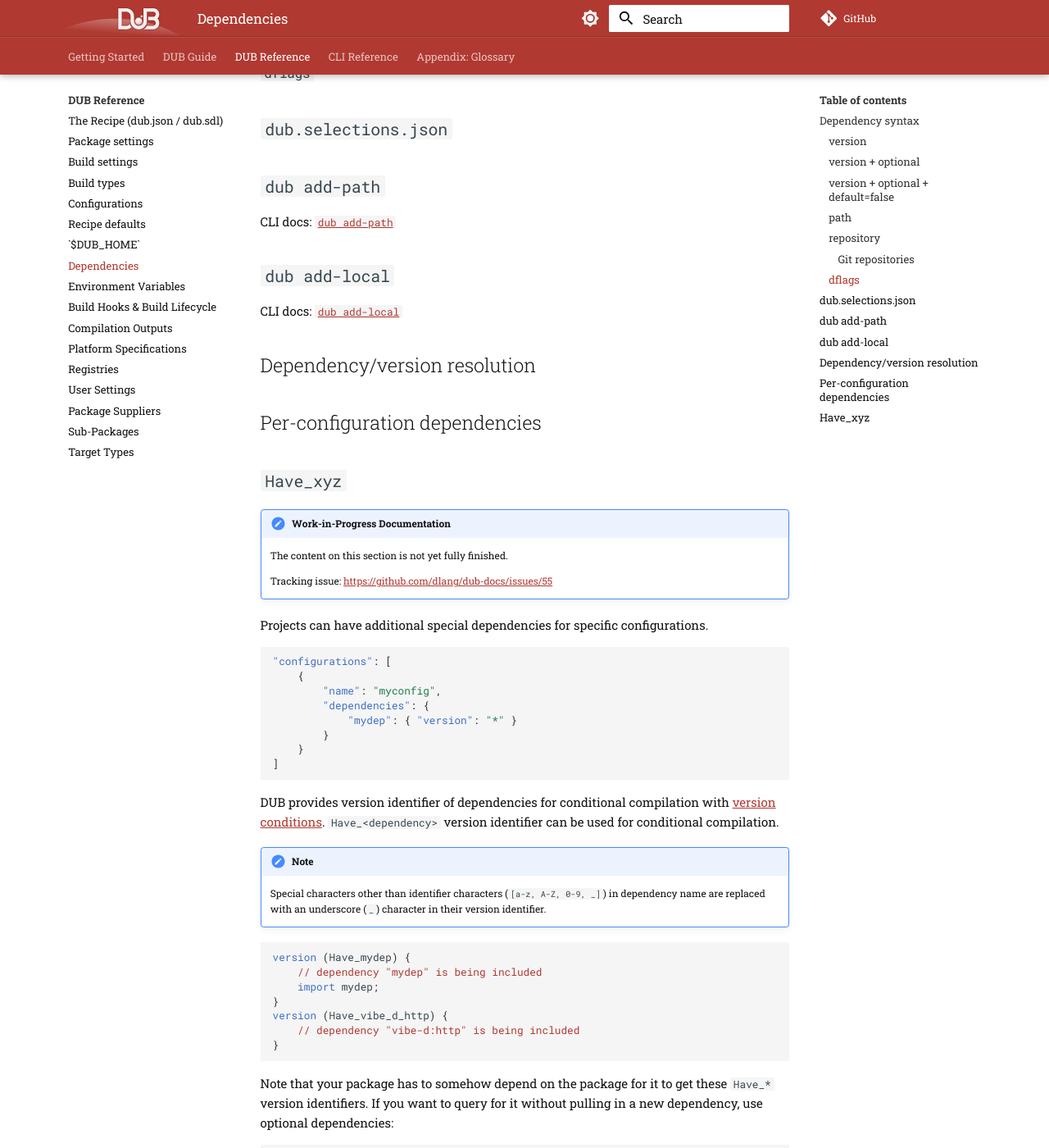
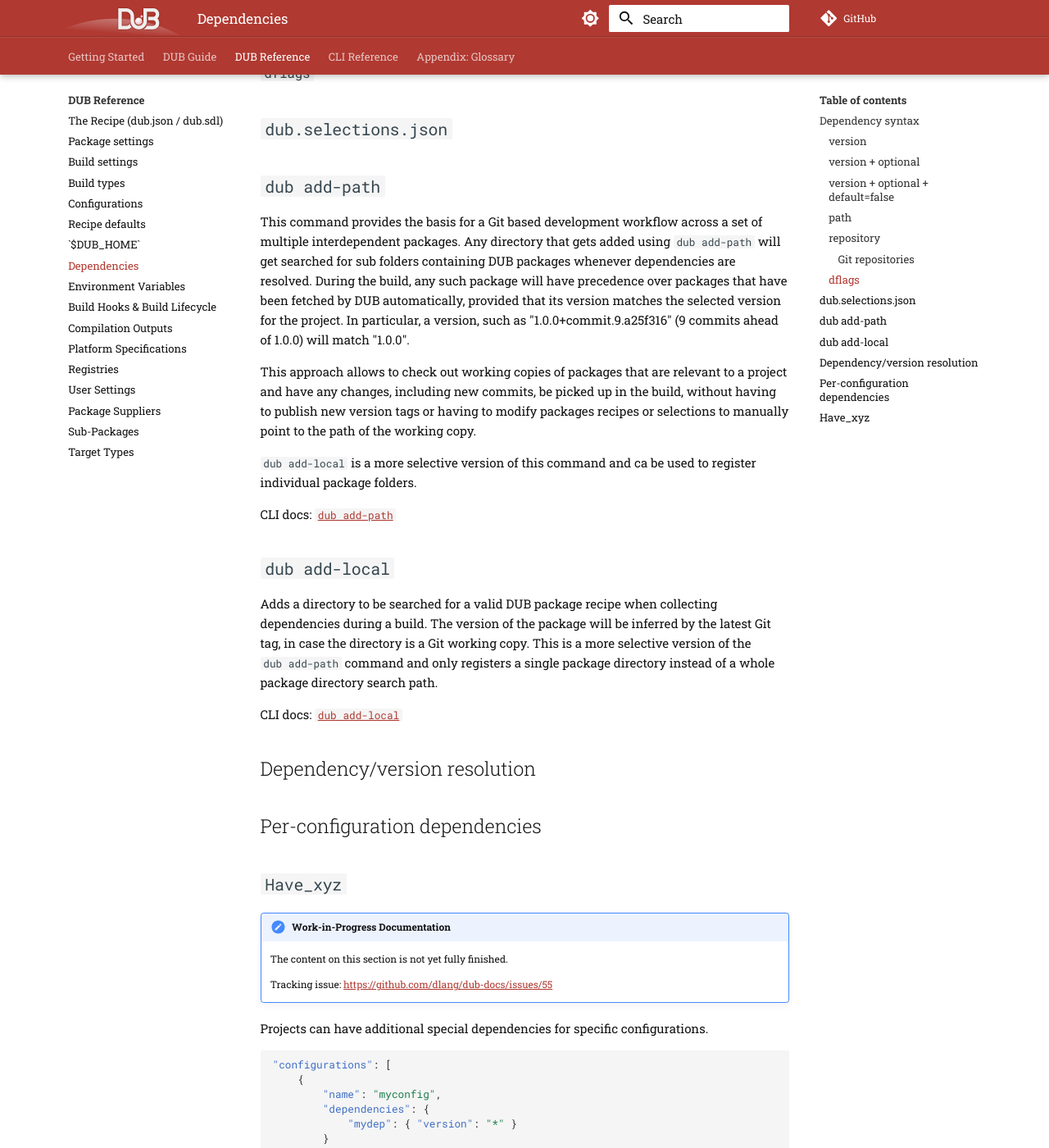
Before and after one commit to dlang/dub-docs, an MkDocs documentation site: the page built from docs/dub-reference/dependencies.md, in a window 1280 px wide and 1400 px high, scrolled down 1658 px. Shown: the whole window at 82% size. Built offline with MkDocs 1.6.1 and Material for MkDocs 9.7.7, drawn with Linux system fonts in a browser that asks for light colours; comment, search, counter and statistics services are not loaded.

Commit message:
Add a basic command description for add-path and add-local.

```diff
--- a/docs/dub-reference/dependencies.md
+++ b/docs/dub-reference/dependencies.md
@@ -53,9 +53,18 @@ Inside sub-packages you can refer to the parent package using `path=".."` (or el
 ## `dub.selections.json`
 ## `dub add-path`
 
+This command provides the basis for a Git based development workflow across a set of multiple interdependent packages. Any directory that gets added using `dub add-path` will get searched for sub folders containing DUB packages whenever dependencies are resolved. During the build, any such package will have precedence over packages that have been fetched by DUB automatically, provided that its version matches the selected version for the project. In particular, a version, such as "1.0.0+commit.9.a25f316" (9 commits ahead of 1.0.0) will match "1.0.0".
+
+This approach allows to check out working copies of packages that are relevant to a project and have any changes, including new commits, be picked up in the build, without having to publish new version tags or having to modify packages recipes or selections to manually point to the path of the working copy.
+
+
+`dub add-local` is a more selective version of this command and ca be used to register individual package folders.
+
 CLI docs: [`dub add-path`](../cli-reference/dub-add-path.md)
 
 ## `dub add-local`
+
+Adds a directory to be searched for a valid DUB package recipe when collecting dependencies during a build. The version of the package will be inferred by the latest Git tag, in case the directory is a Git working copy. This is a more selective version of the `dub add-path` command and only registers a single package directory instead of a whole package directory search path.
 
 CLI docs: [`dub add-local`](../cli-reference/dub-add-local.md)
 
```
